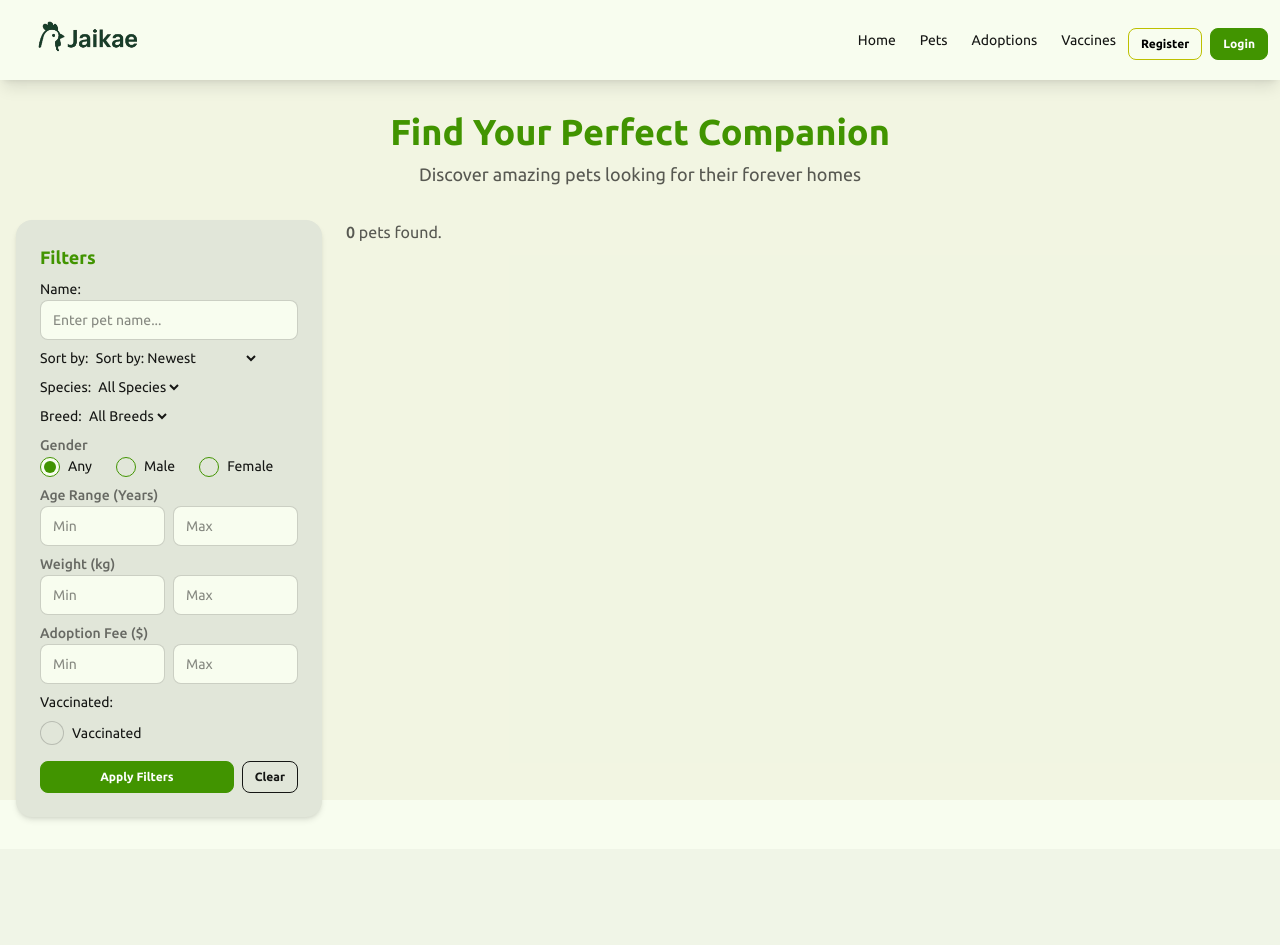
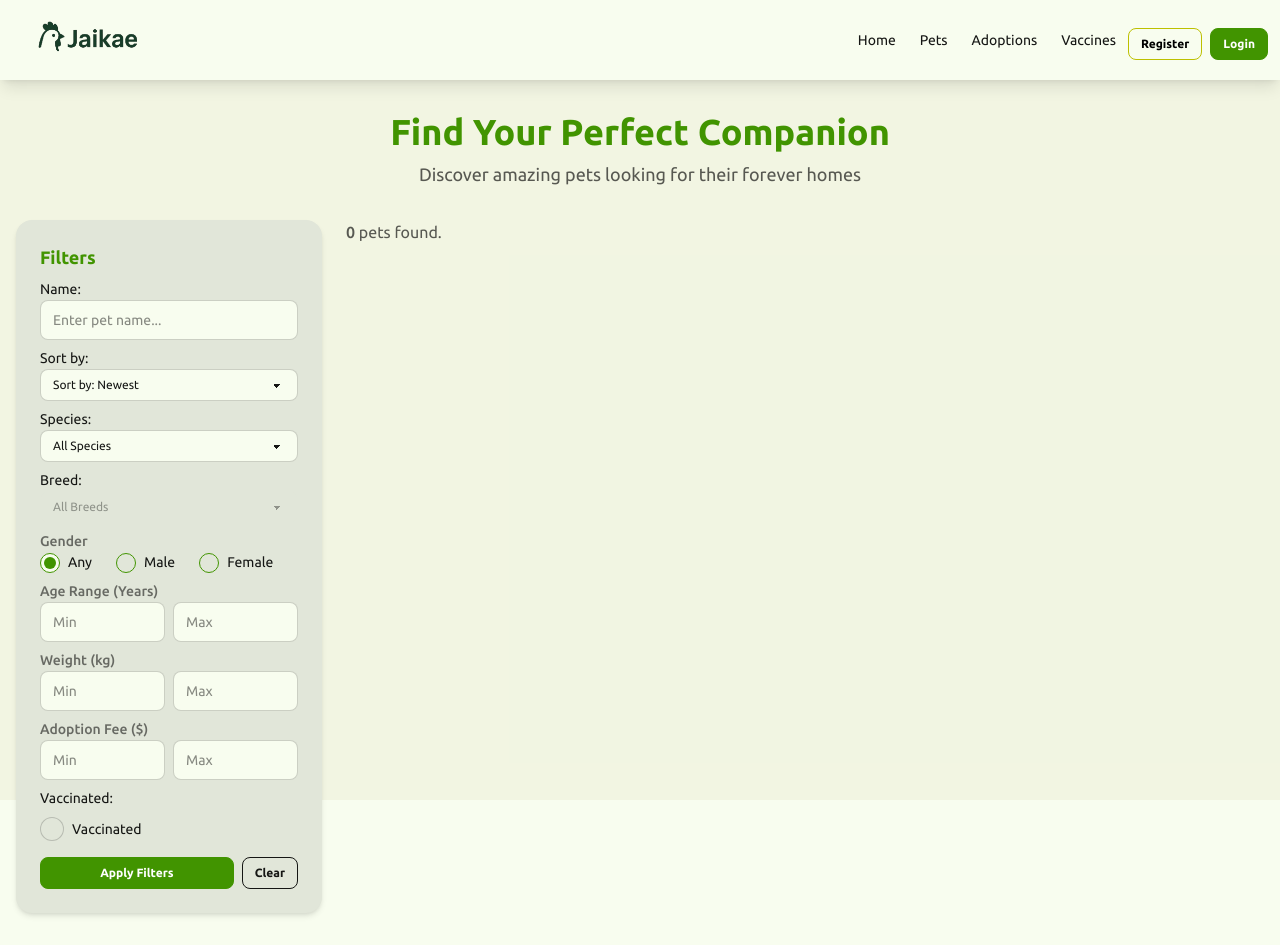
Before and after one commit to ExxiDauS/Jaikae, a Django app: page /pets/ in a window 1280 px wide. Before the commit the page ends 819 px from the top, so only its background shows below. Run offline with Django 5.2, Linux system fonts and the light colour scheme; data that the repository does not hold is empty; some libraries are stand-ins or nearby versions.

Commit message:
fix: fix css

```diff
--- a/pets/forms.py
+++ b/pets/forms.py
@@ -74,7 +74,7 @@
     vaccinated = forms.BooleanField(
         required=False,
         widget=forms.CheckboxInput(
-            attrs={"class": "checkbox checkbox-primary checkbox-sm text-white"})
+            attrs={"class": "checkbox checkbox-primary checkbox-sm text-primary"})
     )
 
     def __init__(self, *args, **kwargs):
--- a/static/css/output.css
+++ b/static/css/output.css
@@ -8,7 +8,6 @@
     --font-mono: ui-monospace, SFMono-Regular, Menlo, Monaco, Consolas, 'Liberation Mono', 'Courier New',
     monospace;
     --color-red-600: oklch(57.7% 0.245 27.325);
-    --color-gray-400: oklch(70.7% 0.022 261.325);
     --color-gray-500: oklch(55.1% 0.027 264.364);
     --color-black: #000;
     --color-white: #fff;
@@ -757,6 +756,159 @@
         width: 1em;
         height: 1em;
         cursor: pointer;
+      }
+    }
+  }
+  .select {
+    border: var(--border) solid #0000;
+    position: relative;
+    display: inline-flex;
+    flex-shrink: 1;
+    appearance: none;
+    align-items: center;
+    gap: calc(0.25rem * 1.5);
+    background-color: var(--color-base-100);
+    padding-inline-start: calc(0.25rem * 3);
+    padding-inline-end: calc(0.25rem * 7);
+    vertical-align: middle;
+    width: clamp(3rem, 20rem, 100%);
+    height: var(--size);
+    font-size: 0.875rem;
+    touch-action: manipulation;
+    border-start-start-radius: var(--join-ss, var(--radius-field));
+    border-start-end-radius: var(--join-se, var(--radius-field));
+    border-end-start-radius: var(--join-es, var(--radius-field));
+    border-end-end-radius: var(--join-ee, var(--radius-field));
+    background-image: linear-gradient(45deg, #0000 50%, currentColor 50%), linear-gradient(135deg, currentColor 50%, #0000 50%);
+    background-position: calc(100% - 20px) calc(1px + 50%), calc(100% - 16.1px) calc(1px + 50%);
+    background-size: 4px 4px, 4px 4px;
+    background-repeat: no-repeat;
+    text-overflow: ellipsis;
+    box-shadow: 0 1px var(--input-color) inset, 0 -1px oklch(100% 0 0 / calc(var(--depth) * 0.1)) inset;
+    @supports (color: color-mix(in lab, red, red)) {
+      box-shadow: 0 1px color-mix(in oklab, var(--input-color) calc(var(--depth) * 10%), #0000) inset, 0 -1px oklch(100% 0 0 / calc(var(--depth) * 0.1)) inset;
+    }
+    border-color: var(--input-color);
+    --input-color: var(--color-base-content);
+    @supports (color: color-mix(in lab, red, red)) {
+      --input-color: color-mix(in oklab, var(--color-base-content) 20%, #0000);
+    }
+    --size: calc(var(--size-field, 0.25rem) * 10);
+    [dir="rtl"] & {
+      background-position: calc(0% + 12px) calc(1px + 50%), calc(0% + 16px) calc(1px + 50%);
+    }
+    select {
+      margin-inline-start: calc(0.25rem * -3);
+      margin-inline-end: calc(0.25rem * -7);
+      width: calc(100% + 2.75rem);
+      appearance: none;
+      padding-inline-start: calc(0.25rem * 3);
+      padding-inline-end: calc(0.25rem * 7);
+      height: calc(100% - calc(var(--border) * 2));
+      align-items: center;
+      background: inherit;
+      border-radius: inherit;
+      border-style: none;
+      &:focus, &:focus-within {
+        --tw-outline-style: none;
+        outline-style: none;
+        @media (forced-colors: active) {
+          outline: 2px solid transparent;
+          outline-offset: 2px;
+        }
+      }
+      &:not(:last-child) {
+        margin-inline-end: calc(0.25rem * -5.5);
+        background-image: none;
+      }
+    }
+    &:focus, &:focus-within {
+      --input-color: var(--color-base-content);
+      box-shadow: 0 1px var(--input-color);
+      @supports (color: color-mix(in lab, red, red)) {
+        box-shadow: 0 1px color-mix(in oklab, var(--input-color) calc(var(--depth) * 10%), #0000);
+      }
+      outline: 2px solid var(--input-color);
+      outline-offset: 2px;
+      isolation: isolate;
+      z-index: 1;
+    }
+    &:has(> select[disabled]), &:is(:disabled, [disabled]), fieldset:disabled & {
+      cursor: not-allowed;
+      border-color: var(--color-base-200);
+      background-color: var(--color-base-200);
+      color: var(--color-base-content);
+      @supports (color: color-mix(in lab, red, red)) {
+        color: color-mix(in oklab, var(--color-base-content) 40%, transparent);
+      }
+      &::placeholder {
+        color: var(--color-base-content);
+        @supports (color: color-mix(in lab, red, red)) {
+          color: color-mix(in oklab, var(--color-base-content) 20%, transparent);
+        }
+      }
+    }
+    &:has(> select[disabled]) > select[disabled] {
+      cursor: not-allowed;
+    }
+    &, & select {
+      @supports (appearance: base-select) {
+        appearance: base-select;
+      }
+      @supports (appearance: base-select) {
+        &::picker(select) {
+          appearance: base-select;
+        }
+      }
+      &::picker(select) {
+        color: inherit;
+        max-height: min(24rem, 70dvh);
+        border: var(--border) solid var(--color-base-200);
+        margin-block: calc(0.25rem * 2);
+        border-radius: var(--radius-box);
+        padding: calc(0.25rem * 2);
+        background-color: inherit;
+        box-shadow: 0 2px calc(var(--depth) * 3px) -2px oklch(0% 0 0/0.2);
+        box-shadow: 0 20px 25px -5px rgb(0 0 0 / calc(var(--depth) * 0.1)), 0 8px 10px -6px rgb(0 0 0 / calc(var(--depth) * 0.1));
+      }
+      &::picker-icon {
+        display: none;
+      }
+      optgroup {
+        padding-top: 0.5em;
+        option {
+          &:nth-child(1) {
+            margin-top: 0.5em;
+          }
+        }
+      }
+      option {
+        border-radius: var(--radius-field);
+        padding-inline: calc(0.25rem * 3);
+        padding-block: calc(0.25rem * 1.5);
+        transition-property: color, background-color;
+        transition-duration: 0.2s;
+        transition-timing-function: cubic-bezier(0, 0, 0.2, 1);
+        &:not(:disabled) {
+          &:hover, &:focus-visible {
+            cursor: pointer;
+            background-color: var(--color-base-content);
+            @supports (color: color-mix(in lab, red, red)) {
+              background-color: color-mix(in oklab, var(--color-base-content) 10%, transparent);
+            }
+            --tw-outline-style: none;
+            outline-style: none;
+            @media (forced-colors: active) {
+              outline: 2px solid transparent;
+              outline-offset: 2px;
+            }
+          }
+          &:active {
+            background-color: var(--color-neutral);
+            color: var(--color-neutral-content);
+            box-shadow: 0 2px calc(var(--depth) * 3px) -2px var(--color-neutral);
+          }
+        }
       }
     }
   }
@@ -2014,8 +2140,13 @@
   .p-8 {
     padding: calc(var(--spacing) * 8);
   }
-  .p-10 {
-    padding: calc(var(--spacing) * 10);
+  .select-sm {
+    --size: calc(var(--size-field, 0.25rem) * 8);
+    font-size: 0.75rem;
+    option {
+      padding-inline: calc(0.25rem * 2.5);
+      padding-block: calc(0.25rem * 1);
+    }
   }
   .px-1 {
     padding-inline: calc(var(--spacing) * 1);
--- a/templates/pets/pets_explore.html
+++ b/templates/pets/pets_explore.html
@@ -178,7 +178,7 @@
             <div class="join">
               {# Previous button #}
               {% if page_obj.has_previous %}
-               <a href="?{{ filters_querystring }}&page={{ page_obj.previous_page_number }}" class="join-item btn">«</a>
+                <a href="?{{ filters_querystring }}&page={{ page_obj.previous_page_number }}" class="join-item btn">«</a>
               {% else %}
                 <span class="join-item btn btn-disabled">«</span>
               {% endif %}
```
Also changed, not shown: other parts of static/css/output.css (+0 -35 lines).
